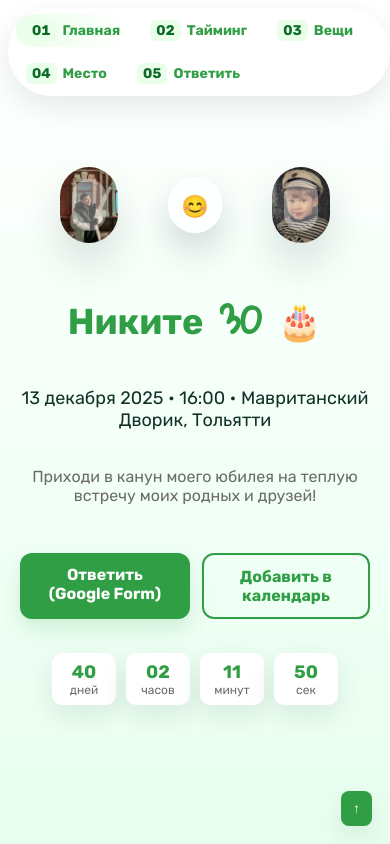
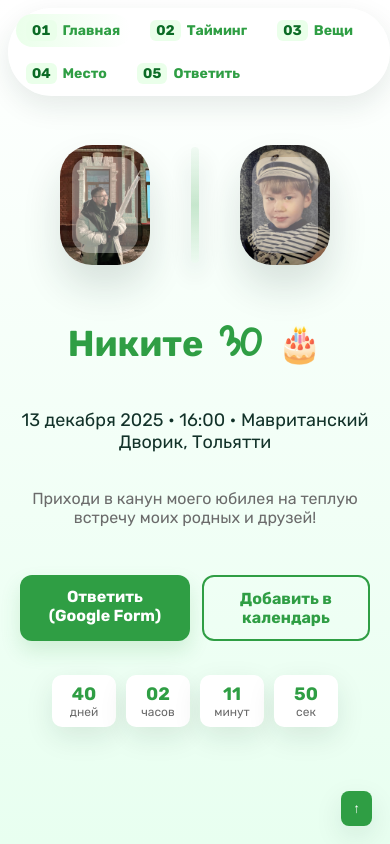
Before and after one commit to Nivanov129/birthday-invitation, a plain HTML site: page index.html in a window 390 px wide. Drawn offline with Linux system fonts and the light colour scheme.

Commit message:
Adjust hero photos layout and styling

```diff
--- a/css/styles.css
+++ b/css/styles.css
@@ -22,13 +22,13 @@ a{color:inherit}
 .small{font-size:14px;line-height:1.6;color:var(--muted)}
 .hero-slide{background:linear-gradient(180deg,#ffffff 0%, #e8fff0 100%);overflow:visible}
 .hero-content{display:flex;flex-direction:column;align-items:center;text-align:center;gap:18px}
-.hero-photos{position:relative;display:flex;align-items:center;justify-content:center;gap:clamp(24px,6vw,72px);margin-bottom:16px;width:min(100%,900px)}
-.hero-photo{background:#fff;border-radius:32px;box-shadow:0 22px 38px rgba(18,50,41,0.14);position:relative;overflow:hidden;transition:transform .4s ease, box-shadow .4s ease;flex:0 1 clamp(280px,36vw,440px);aspect-ratio:3/4;min-width:0}
+.hero-photos{position:relative;display:flex;align-items:center;justify-content:center;gap:clamp(24px,6vw,80px);margin-bottom:16px;width:min(100%,960px)}
+.hero-photos::before{content:"";position:absolute;top:12%;bottom:12%;left:50%;width:clamp(8px,1.4vw,18px);transform:translateX(-50%);background:linear-gradient(180deg,rgba(47,158,68,0.05) 0%,rgba(47,158,68,0.25) 50%,rgba(47,158,68,0.05) 100%);border-radius:999px;box-shadow:0 12px 24px rgba(18,50,41,0.16);mix-blend-mode:multiply;pointer-events:none}
+.hero-photo{background:#fff;border-radius:32px;box-shadow:0 22px 38px rgba(18,50,41,0.14);position:relative;overflow:hidden;transition:transform .4s ease, box-shadow .4s ease;flex:1 1 clamp(320px,38vw,480px);aspect-ratio:3/4;min-width:0}
 .hero-photo img{width:100%;height:100%;object-fit:cover;display:block}
 .hero-photo::after{content:"";position:absolute;inset:18px;border-radius:20px;background:rgba(255,255,255,0.35);mix-blend-mode:screen;pointer-events:none}
 .hero-photos:hover .hero-photo{box-shadow:0 26px 44px rgba(18,50,41,0.18);transform:translateY(-6px)}
-.hero-love{position:relative;display:flex;align-items:center;justify-content:center;font-family:'Gloria Hallelujah',Rubik,Arial,sans-serif;font-size:40px;color:var(--accent);padding:16px 30px;border-radius:999px;background:rgba(255,255,255,0.82);backdrop-filter:blur(12px);box-shadow:0 18px 34px rgba(18,50,41,0.18);flex:0 0 auto}
-.hero-heart{font-size:36px;display:block}
+
 .hero-actions{display:flex;gap:12px;justify-content:center;margin-top:18px}
 .section-actions{display:flex;gap:12px;justify-content:center;margin:20px 0 10px}
 .btn{display:inline-block;padding:12px 18px;border-radius:12px;text-decoration:none;font-weight:800}
@@ -90,8 +90,8 @@ a{color:inherit}
 .rsvp-frame-2{--tilt:11deg}
 @media (max-width:900px){
   .grid{grid-template-columns:repeat(2,1fr)}
-  .hero-photo{flex:0 1 clamp(300px,44vw,460px)}
-  .hero-photos{width:min(100%,840px)}
+  .hero-photo{flex:1 1 clamp(300px,44vw,460px)}
+  .hero-photos{width:min(100%,880px)}
   .photo-frame{width:200px;height:250px}
   .big{font-size:36px}
 
@@ -112,18 +112,10 @@ a{color:inherit}
     margin:0;
   }
   .hero-photo{
-    flex:1 1 clamp(104px, 32vw, 190px);
-    max-width:clamp(104px, 32vw, 190px);
+    flex:1 1 clamp(160px, 42vw, 240px);
+    max-width:clamp(160px, 42vw, 240px);
     min-width:0;
   }
-  .hero-love{
-    font-size:20px;
-    padding:6px 12px;
-    white-space:nowrap;
-    align-self:center;
-    flex:0 0 clamp(38px, 14vw, 56px);
-  }
-  .hero-heart{font-size:22px}
   .hero-photo::after{inset:12px;border-radius:18px}
   .photo-montage{display:none}
 
--- a/index.html
+++ b/index.html
@@ -23,9 +23,6 @@
           <figure class="hero-photo hero-photo-left">
             <img src="assets/placeholders/photo3.jpg" >
           </figure>
-          <div class="hero-love" aria-hidden="true">
-            <span class="hero-heart">😊</span>
-          </div>
           <figure class="hero-photo hero-photo-right">
             <img src="assets/placeholders/photo.jpg" >
           </figure>
```
